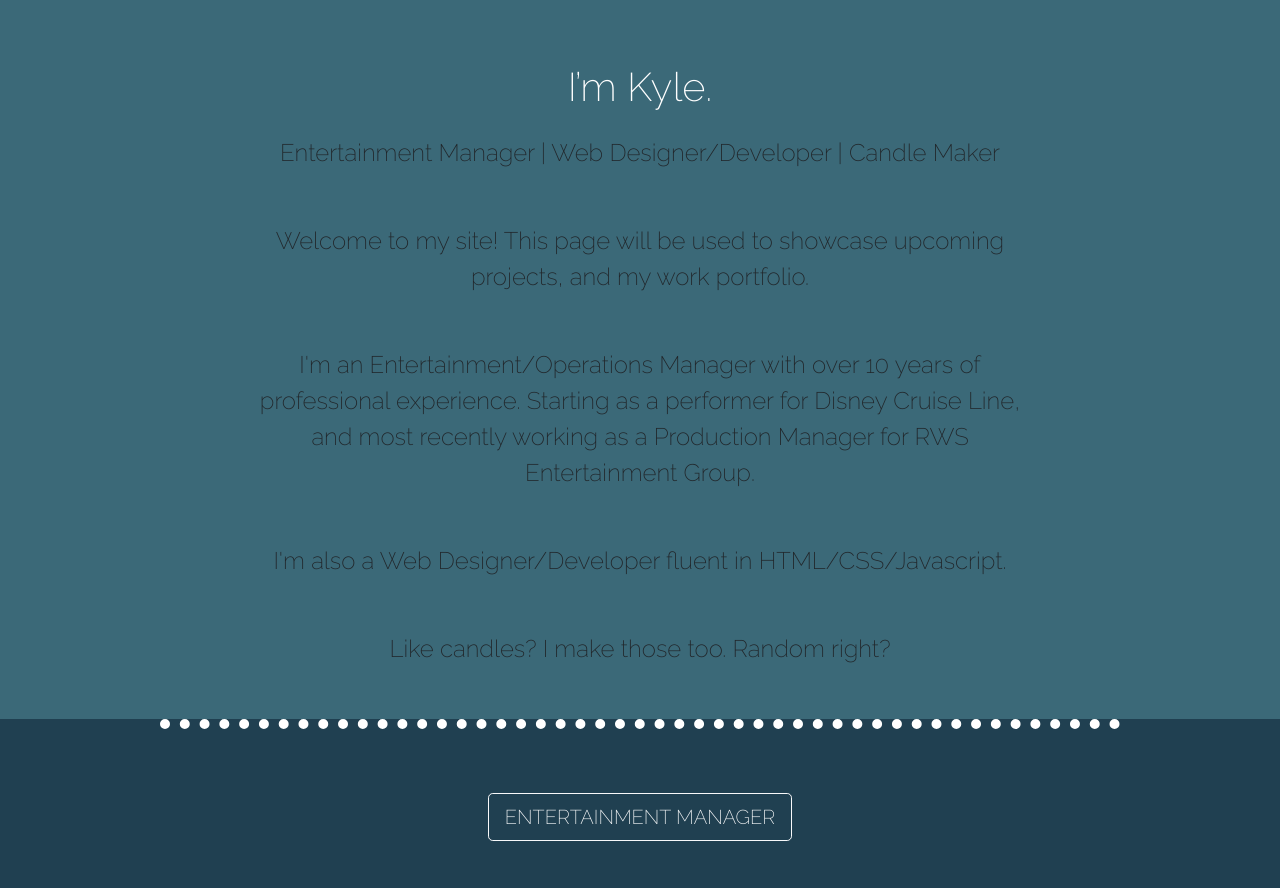
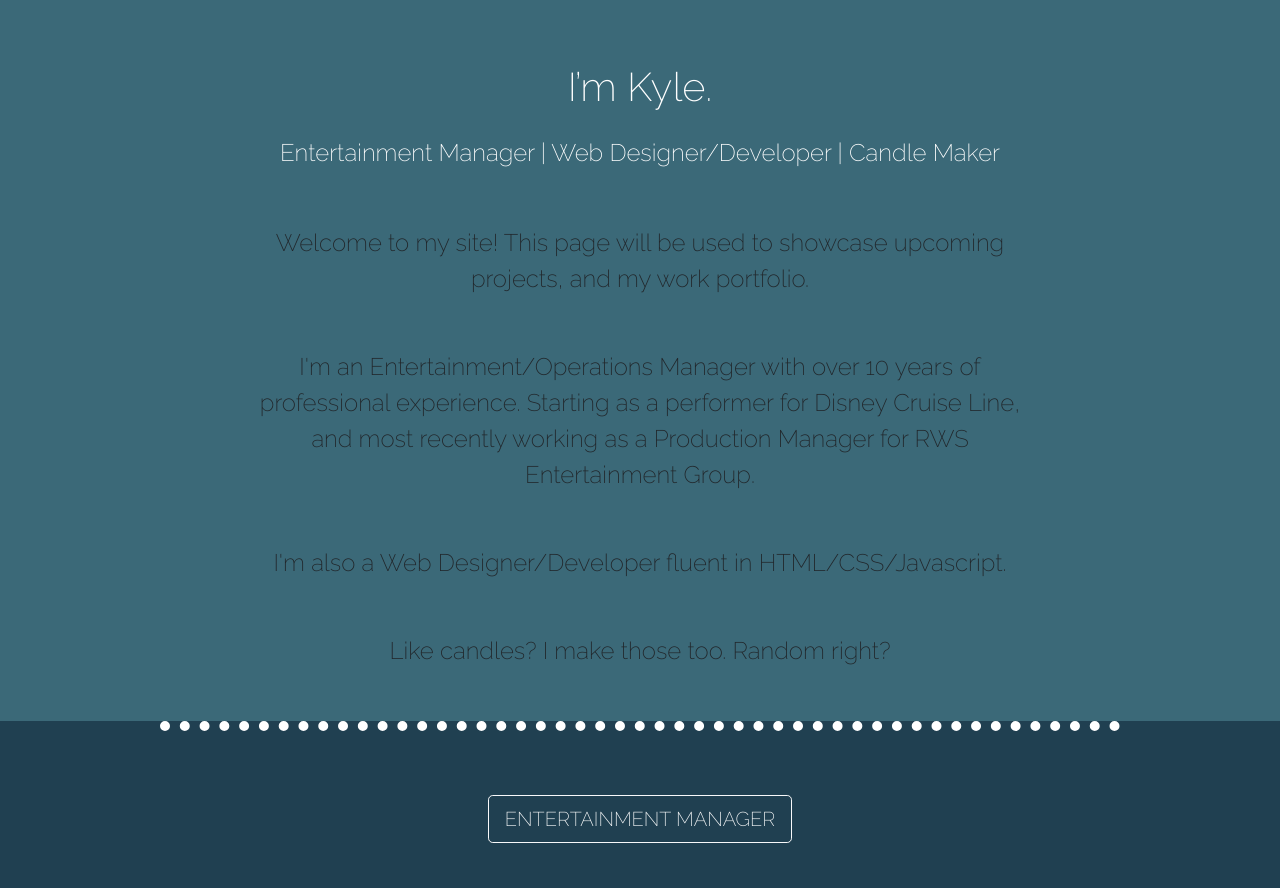
Before and after one commit to krs1421/kylerichscott, a plain HTML site: page index.html in a window 1280 px wide. Shown: the part 964-1852 px from the top of the page. Drawn offline with nearby package versions, Linux system fonts and the light colour scheme; a web font is replaced by a local one.

Commit message:
Update styles.css

```diff
--- a/css/styles.css
+++ b/css/styles.css
@@ -27,6 +27,12 @@ hr {
   font-size: 2.5rem;
   padding-bottom: 2px;
   padding-top: 50px;
+}
+
+.about-me-header2 {
+  color: white;
+  font-size: 1.5rem;
+  padding-bottom: 2px;
 }
 
 .bottom-container {
```
